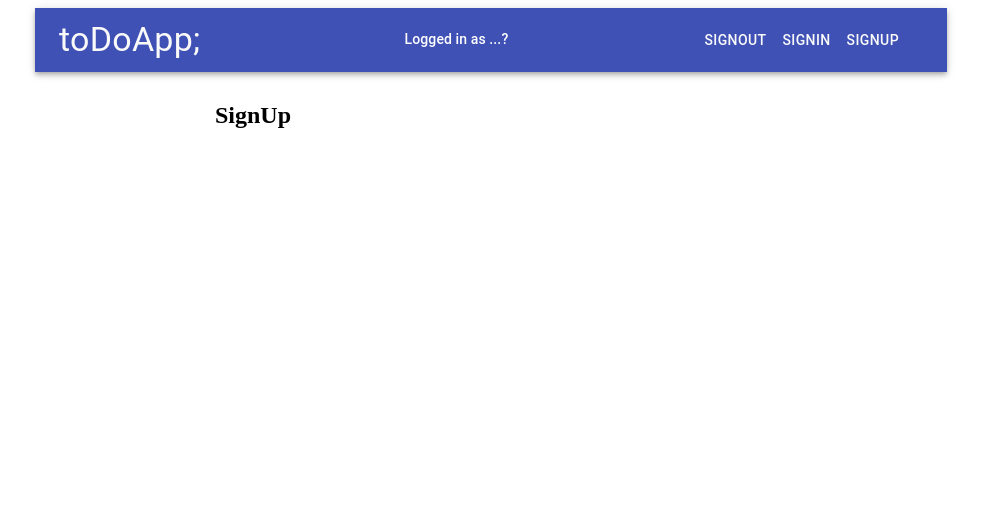
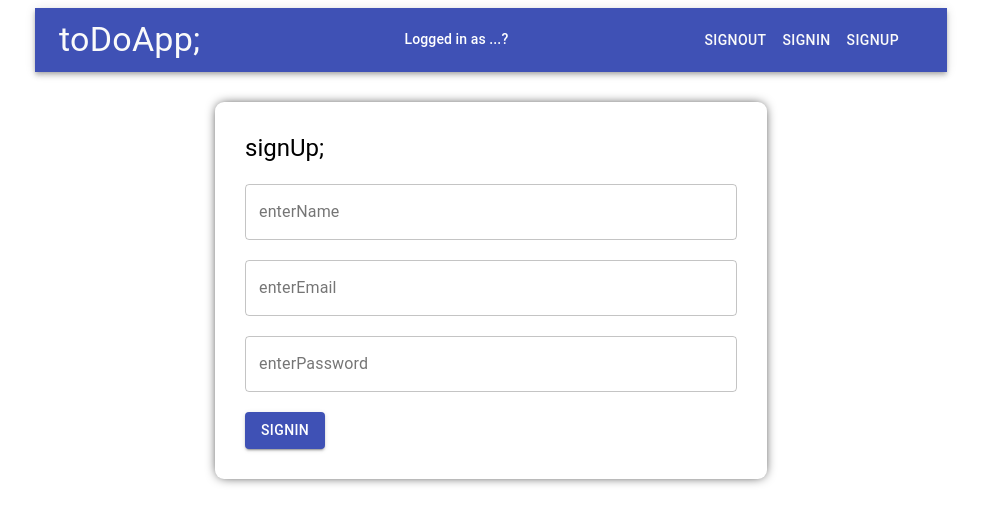
Before and after one commit to JavierCantoH/mern-todoApp-server, a React (Create React App) app in the folder client/: page /signup in a window 1280 px wide. Shown: the top 524 px of the page, without its empty margins (149-1130 px from the left). Built offline with nearby package versions, Linux system fonts and the light colour scheme; the HTML template or start-up script is replaced by a standard one.

Commit message:
Sign Up styling

```diff
--- a/client/src/components/auth/SignUp.jsx
+++ b/client/src/components/auth/SignUp.jsx
@@ -1,10 +1,64 @@
 import React from 'react';
+import { Typography, TextField, Button } from "@material-ui/core";
+import { makeStyles } from "@material-ui/core/styles";
+
+const useStyles = makeStyles({
+    formStyle: {
+      margin: "0px auto",
+      padding: "30px",
+      borderRadius: "9px",
+      boxShadow: "0px 0px 12px -3px #000000",
+    },
+    spacing: {
+      marginTop: "20px",
+    },
+});
 
 const SignUp = () => {
+    const classes = useStyles();
+
     return(
-        <div>
-            <h2>SignUp</h2>
-        </div>
+        <>
+            <form
+                noValidate
+                autoComplete="off"
+                className={classes.formStyle}
+            >
+                <Typography variant="h5">
+                    signUp;
+                </Typography>
+                <TextField
+                    className={classes.spacing}
+                    id="enter-name"
+                    label="enterName"
+                    variant="outlined"
+                    fullWidth
+                />
+                <TextField
+                    className={classes.spacing}
+                    id="enter-email"
+                    label="enterEmail"
+                    variant="outlined"
+                    fullWidth
+                />
+                <TextField
+                    className={classes.spacing}
+                    id="enter-password"
+                    type="password"
+                    label="enterPassword"
+                    variant="outlined"
+                    fullWidth
+                />
+                <Button
+                    variant="contained"
+                    color="primary"
+                    className={classes.spacing}
+                    type="submit"
+                >
+                    SignIn
+                </Button>
+            </form>
+        </>
     );
 }
 
```
